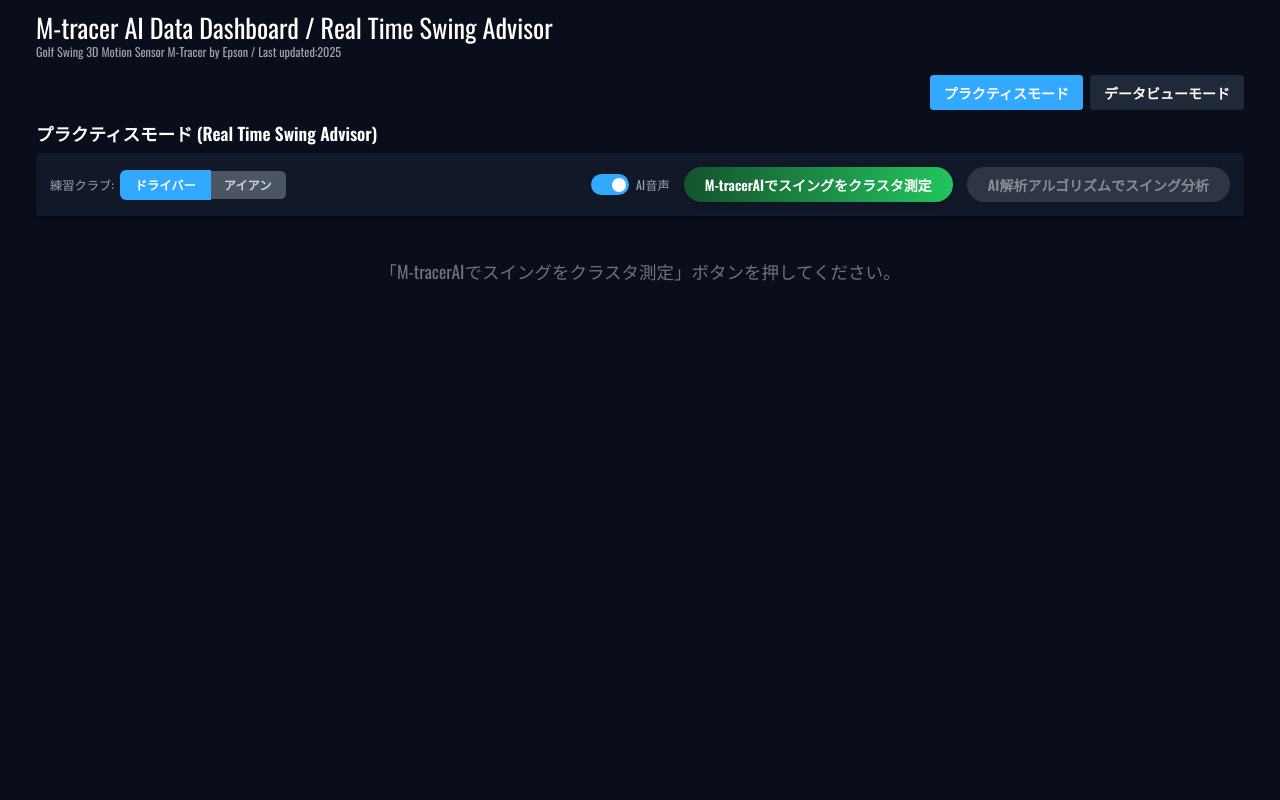
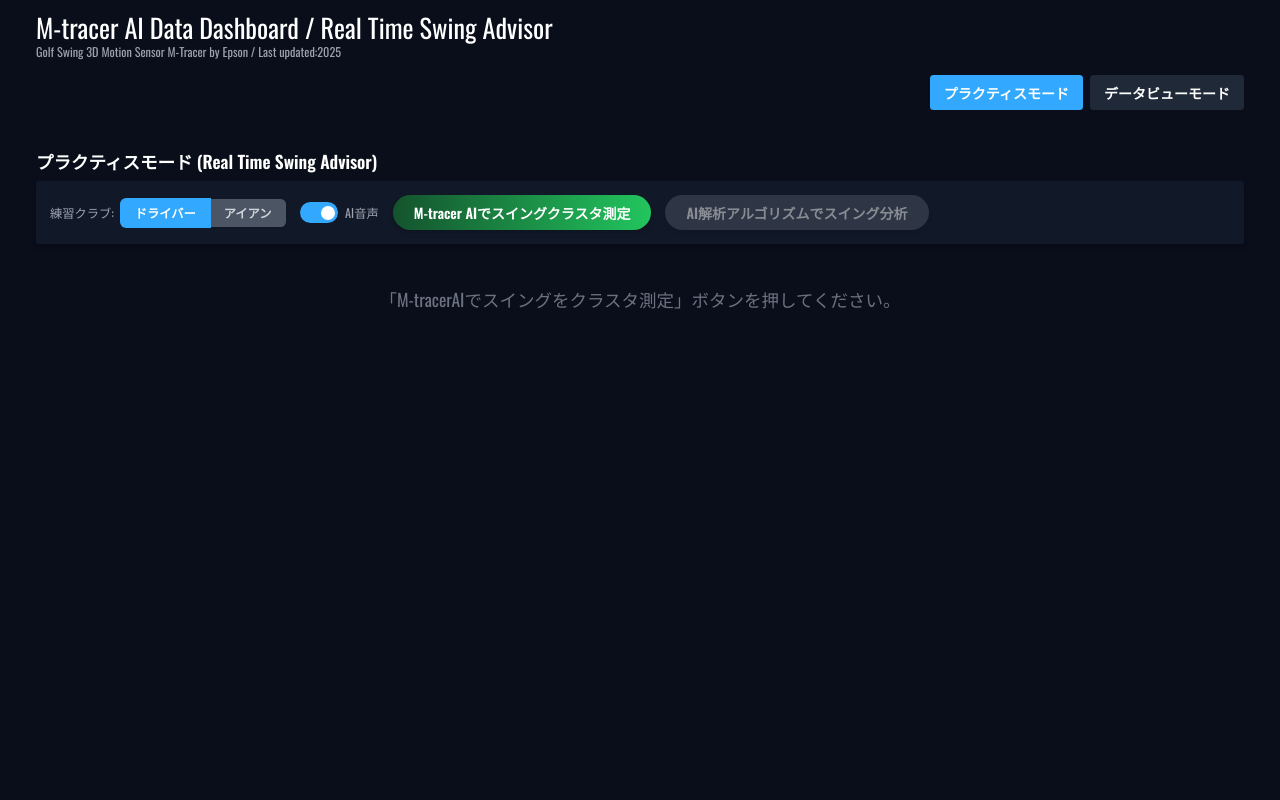
Before and after one commit to gakutakimoto/m-tarcer-RTA, a Next.js app: page /practice in a window 1280 px wide. Shown: the top 800 px of the page. Built offline with nearby package versions, Linux system fonts and the light colour scheme.

Commit message:
プラクティスモードUI整理＆スマホレイアウト調整

```diff
--- a/src/app/practice/page.tsx
+++ b/src/app/practice/page.tsx
@@ -363,22 +363,42 @@
   return (
     <>
       <Header />
-      <main className="min-h-screen px-2 sm:px-6 md:px-8 md:max-w-none mx-auto pb-16 bg-[#0a0e1a] text-white">
+      <main className="pt-8 min-h-screen px-2 sm:px-6 md:px-8 md:max-w-none mx-auto pb-16 bg-[#0a0e1a] text-white">
       <h1 className="text-xl font-semibold mb-2 text-center md:text-left">プラクティスモード (Real Time Swing Advisor)</h1>
         {/* 操作エリア */}
-        <section className="mb-2 p-4 bg-card rounded-lg shadow-md flex items-center justify-between gap-4 flex-wrap">
+        <section className="mb-2 p-4 bg-card rounded-lg shadow-md flex flex-wrap items-center gap-4">
+
+{/* 左側：クラブ選択＋AI音声トグル */}
+<div className="flex items-center gap-4">
+
   {/* クラブ選択 */}
   <div className="flex items-center gap-2">
     <span className="text-gray-400 text-sm">練習クラブ:</span>
     <div className="inline-flex rounded-md shadow-sm" role="group">
-              <button type="button" onClick={() => setSelectedClub('D')} disabled={isLoading || isTtsPlaying} className={`px-4 py-1.5 text-sm font-semibold rounded-l-md transition-colors duration-150 ${selectedClub === 'D' ? 'bg-accent text-white z-10 ring-1 ring-accent' : 'bg-gray-600 text-gray-300 hover:bg-gray-500 disabled:opacity-50'}`}> ドライバー </button>
-              <button type="button" onClick={() => setSelectedClub('I')} disabled={isLoading || isTtsPlaying} className={`px-4 py-1.5 text-sm font-semibold rounded-r-md transition-colors duration-150 ${selectedClub === 'I' ? 'bg-accent text-white z-10 ring-1 ring-accent' : 'bg-gray-600 text-gray-300 hover:bg-gray-500 disabled:opacity-50'}`}> アイアン </button>
+      <button
+        type="button"
+        onClick={() => setSelectedClub('D')}
+        disabled={isLoading || isTtsPlaying}
+        className={`px-4 py-1.5 text-sm font-semibold rounded-l-md transition-colors duration-150 ${
+          selectedClub === 'D' ? 'bg-accent text-white z-10 ring-1 ring-accent' : 'bg-gray-600 text-gray-300 hover:bg-gray-500 disabled:opacity-50'
+        }`}
+      >
+        ドライバー
+      </button>
+      <button
+        type="button"
+        onClick={() => setSelectedClub('I')}
+        disabled={isLoading || isTtsPlaying}
+        className={`px-4 py-1.5 text-sm font-semibold rounded-r-md transition-colors duration-150 ${
+          selectedClub === 'I' ? 'bg-accent text-white z-10 ring-1 ring-accent' : 'bg-gray-600 text-gray-300 hover:bg-gray-500 disabled:opacity-50'
+        }`}
+      >
+        アイアン
+      </button>
     </div>
   </div>
 
-          {/* 右側のボタン群 */}
-          <div className="flex items-center gap-4 flex-wrap">
-            {/* AI音声 トグル */}
+  {/* AI音声トグル */}
   <div className="flex items-center gap-2">
     <button
       type="button"
@@ -389,7 +409,9 @@
           stopCurrentAudio();
         }
       }}
-                className={`relative inline-flex h-6 w-11 items-center rounded-full transition-colors focus:outline-none focus:ring-2 focus:ring-accent focus:ring-offset-2 focus:ring-offset-gray-900 ${isTtsEnabled ? 'bg-accent' : 'bg-gray-600'}`}
+      className={`relative inline-flex h-6 w-11 items-center rounded-full transition-colors focus:outline-none focus:ring-2 focus:ring-accent focus:ring-offset-2 focus:ring-offset-gray-900 ${
+        isTtsEnabled ? 'bg-accent' : 'bg-gray-600'
+      }`}
     >
       <span className="sr-only">音声 {isTtsEnabled ? 'ON' : 'OFF'}</span>
       <span className={`${isTtsEnabled ? 'translate-x-6' : 'translate-x-1'} inline-block h-4 w-4 transform rounded-full bg-white transition-transform`} />
@@ -404,6 +426,12 @@
       )}
     </span>
   </div>
+
+</div>
+
+
+          {/* 右側のボタン群 */}
+          <div className="flex flex-col sm:flex-row items-center justify-center gap-4 w-full sm:w-auto">
           {/* 詳細アドバイスボタン */}
             {/* 測定ボタン */}
             <button
@@ -411,7 +439,7 @@
               disabled={isLoading || isTtsPlaying}
               className={`px-6 py-2 rounded-3xl text-white font-semibold shadow-md transition duration-150 ease-in-out ${isLoading || isTtsPlaying ? 'bg-gray-500 cursor-not-allowed' : 'bg-gradient-to-r from-green-900 to-green-500 hover:from-green-700 hover:to-green-400'} disabled:opacity-50`}
             >
-               {isLoading ? "測定中..." : "M-tracerAIでスイングをクラスタ測定"}
+               {isLoading ? "測定中..." : "M-tracer AIでスイングクラスタ測定"}
             </button>
 
             <button
--- a/src/components/ProcessAdviceButtons.tsx
+++ b/src/components/ProcessAdviceButtons.tsx
@@ -107,9 +107,9 @@
   const processButtons = [
     { key: "addressHandFirst", label: "アドレス ハンドファースト" },
     { key: "addressLieAngle", label: "アドレス ライ角" },
-    { key: "halfwaydownFaceAngleToVertical", label: "ダウンスイング フェース角" },
+    { key: "halfwaydownFaceAngleToVertical", label: "ハーフウェイダウン フェース角" },
     { key: "impactGripSpeed", label: "インパクト グリップスピード" },
-    { key: "downSwingShaftRotationMax", label: "ダウンスイング シャフト回転MAX" },
+    { key: "downSwingShaftRotationMax", label: "ダウンスイング シャフト最大回転" },
     { key: "halfwaybackFaceAngleToVertical", label: "バックスイング フェース角" },
     { key: "topFaceAngleToHorizontal", label: "トップアングル フェース角" },
     { key: "downSwingShaftRotationMin", label: "ダウンスイング シャフト回転MIN" },
```
Lines whose indentation alone changed are shown as unchanged.
